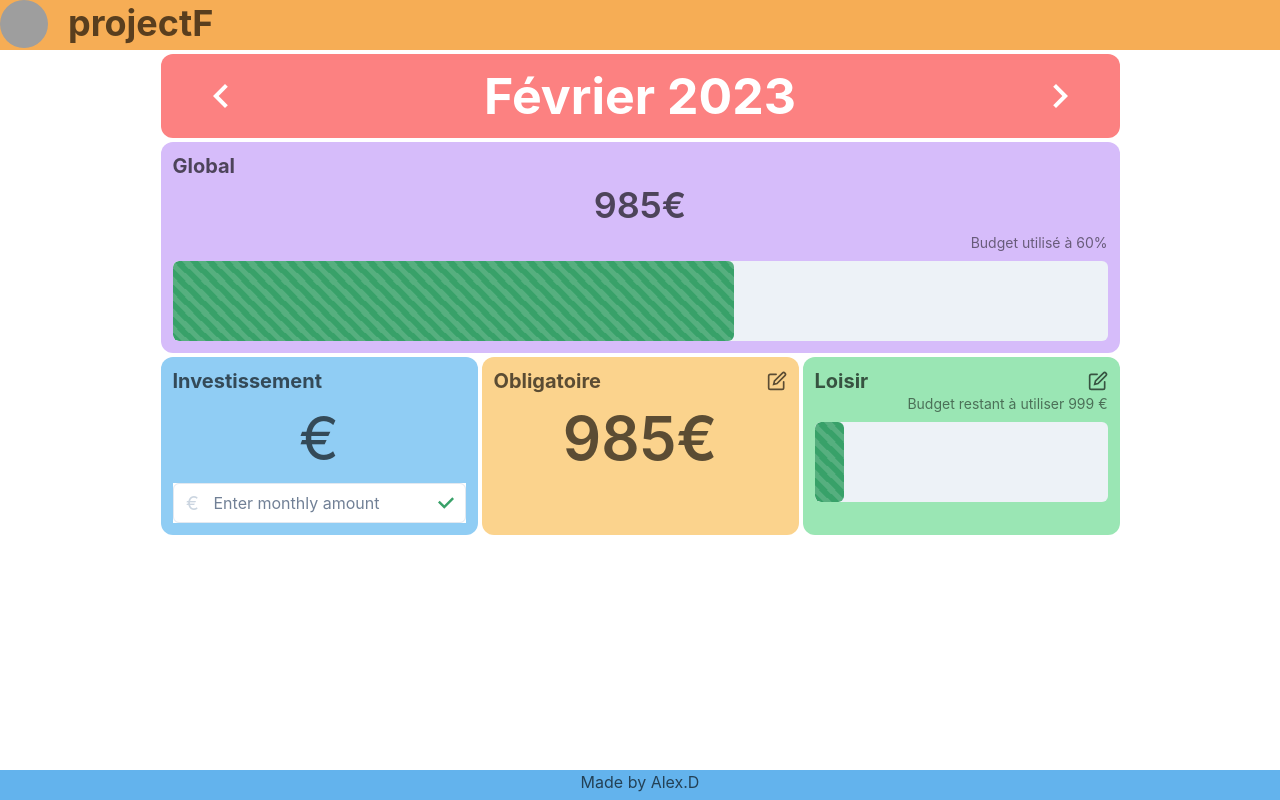
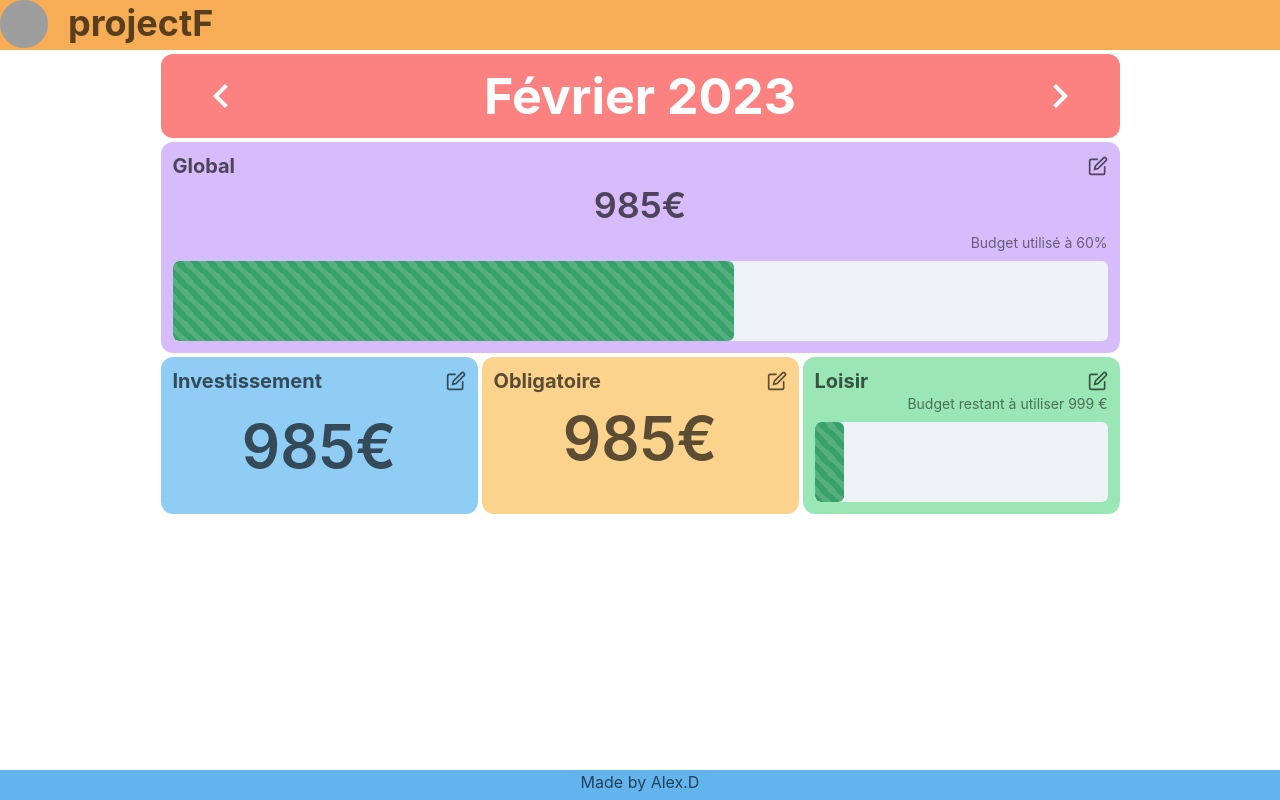
Before and after one commit to Alexiller/projectF, a React (Vite) app: page / in a window 1280 px wide. Built offline with nearby package versions, Linux system fonts and the light colour scheme; grey boxes are pictures that could not be loaded.

Commit message:
1st version of design

```diff
--- a/src/Components/BaseRevenue.jsx
+++ b/src/Components/BaseRevenue.jsx
@@ -1,5 +1,6 @@
 import React from 'react'
-import { Center, Heading, Progress, Stat, StatHelpText, StatLabel, StatNumber } from '@chakra-ui/react'
+import { Center, Heading, HStack, Progress, Stat, StatHelpText, StatLabel, StatNumber } from '@chakra-ui/react'
+import ModalGlobalRevenue from './Modal/ModalGlobalRevenue';
 
 export default function BaseRevenue() {
 
@@ -8,7 +9,10 @@ export default function BaseRevenue() {
     const remainingPercentage = 60;
   return (
     <Stat>
+          <HStack justifyContent={'space-between'}>
       <Heading fontSize={20}>Global</Heading>
+      <ModalGlobalRevenue/>
+    </HStack>
 
             <Center><StatNumber fontSize='4xl'>{985}€</StatNumber></Center>
       <StatHelpText textAlign={'right'}>
--- a/src/Components/FunExpense.jsx
+++ b/src/Components/FunExpense.jsx
@@ -1,6 +1,6 @@
 import React from 'react'
 import { Heading, HStack, Progress, Stat, StatHelpText} from '@chakra-ui/react'
-import ModalFunExpense from './ModalFunExpense'
+import ModalFunExpense from './Modal/ModalFunExpense'
 
 export default function FunExpense() {
   return (
--- a/src/Components/InvestmentExpense.jsx
+++ b/src/Components/InvestmentExpense.jsx
@@ -1,26 +1,22 @@
-import { CheckIcon } from '@chakra-ui/icons'
-import { Center, Heading, Input, InputGroup, InputLeftElement, InputRightElement, StatNumber, Text } from '@chakra-ui/react'
+import { Center, Heading, HStack, Input, InputGroup, InputLeftElement, InputRightElement, Stat, StatNumber, Text } from '@chakra-ui/react'
 import React from 'react'
+import ModalInvestmentExpense from './Modal/ModalInvestmentExpense'
 
 
 export default function InvestmentExpense() {
   return (
     <>
-    <Heading fontSize={20}>Investissement</Heading>
-    <Center>
-            <Text fontSize='6xl'>{}€</Text>
+    <Stat>
+    <HStack justifyContent={'space-between'} pb="2">
+      <Heading fontSize={20}>Investissement</Heading>
+      <ModalInvestmentExpense/>
+    </HStack>
+        <Center>
+            <StatNumber fontSize='6xl'>{985}€</StatNumber>
         </Center>
+    </Stat>
 
-    <InputGroup bg="white">
-    <InputLeftElement
-      pointerEvents='none'
-      color='gray.300'
-      fontSize='1.2em'
-      children='€'
-    />
-    <Input placeholder='Enter monthly amount' />
-    <InputRightElement children={<CheckIcon color='green.500' />} />
-  </InputGroup>
+
   </>
   )
 }
--- a/src/Components/ModalFunExpense.jsx
+++ b/src/Components/Modal/ModalFunExpense.jsx
@@ -25,26 +25,16 @@ export default function ModalFunExpense() {
                     </Thead>
                     <Tbody>
                     <Tr>
-                        <Td>inches</Td>
-                        <Td>millimetres (mm)</Td>
-                        <Td isNumeric>25.4</Td>
+                        <Td>Alimentation</Td>
+                        <Td>Auchan (mm)</Td>
+                        <Td isNumeric>20€</Td>
                     </Tr>
                     <Tr>
-                        <Td>feet</Td>
-                        <Td>centimetres (cm)</Td>
-                        <Td isNumeric>30.48</Td>
-                    </Tr>
-                    <Tr>
-                        <Td>yards</Td>
-                        <Td>metres (m)</Td>
-                        <Td isNumeric>0.91444</Td>
+                        <Td>Santé</Td>
+                        <Td>Pharmacie</Td>
+                        <Td isNumeric>15.50€</Td>
                     </Tr>
                     </Tbody>
-                    <Tfoot  >
-                    <Tr>
-                        <Th coldSpan="2" align='center'>To convert</Th>
-                    </Tr>
-                    </Tfoot>
                 </Table>
                 </TableContainer>
             </ModalBody>
--- /dev/null
+++ b/src/Components/Modal/ModalGlobalRevenue.jsx
@@ -0,0 +1,49 @@
+import { EditIcon } from '@chakra-ui/icons'
+import { Button, Modal, ModalBody, ModalCloseButton, ModalContent, ModalFooter, ModalHeader, ModalOverlay, Table, TableCaption, TableContainer, Tbody, Td, Tfoot, Th, Thead, Tr, useDisclosure } from '@chakra-ui/react'
+import React from 'react'
+
+export default function ModalGlobalRevenue() {
+    const { isOpen, onOpen, onClose } = useDisclosure()
+    return (
+      <>
+          <EditIcon boxSize={'5'} onClick={onOpen}/>
+
+          <Modal isOpen={isOpen} onClose={onClose} size="4xl">
+            <ModalOverlay />
+            <ModalContent>
+              <ModalHeader>Investissement</ModalHeader>
+              <ModalCloseButton />
+              <ModalBody>
+                  <TableContainer>
+                  <Table variant='simple'>
+                      <Thead>
+                      <Tr>
+                          <Th>Catégorie</Th>
+                          <Th isNumeric>Montant</Th>
+                      </Tr>
+                      </Thead>
+                      <Tbody>
+                      <Tr>
+                          <Td>EFT</Td>
+                          <Td isNumeric>20€</Td>
+                      </Tr>
+                      <Tr>
+                          <Td>AV</Td>
+                          <Td isNumeric>15.50€</Td>
+                      </Tr>
+                      </Tbody>
+                  </Table>
+                  </TableContainer>
+              </ModalBody>
+
+              <ModalFooter>
+                <Button colorScheme='green' mx="5">Ajouter une dépense</Button>
+                <Button colorScheme='blue' mr={3} onClick={onClose}>
+                  Close
+                </Button>
+              </ModalFooter>
+            </ModalContent>
+          </Modal>
+        </>
+    )
+  }
--- /dev/null
+++ b/src/Components/Modal/ModalInvestmentExpense.jsx
@@ -0,0 +1,49 @@
+import { EditIcon } from '@chakra-ui/icons'
+import { Button, Modal, ModalBody, ModalCloseButton, ModalContent, ModalFooter, ModalHeader, ModalOverlay, Table, TableCaption, TableContainer, Tbody, Td, Tfoot, Th, Thead, Tr, useDisclosure } from '@chakra-ui/react'
+import React from 'react'
+
+export default function ModalInvestmentExpense() {
+    const { isOpen, onOpen, onClose } = useDisclosure()
+  return (
+    <>
+        <EditIcon boxSize={'5'} onClick={onOpen}/>
+
+        <Modal isOpen={isOpen} onClose={onClose} size="4xl">
+          <ModalOverlay />
+          <ModalContent>
+            <ModalHeader>Investissement</ModalHeader>
+            <ModalCloseButton />
+            <ModalBody>
+                <TableContainer>
+                <Table variant='simple'>
+                    <Thead>
+                    <Tr>
+                        <Th>Catégorie</Th>
+                        <Th isNumeric>Montant</Th>
+                    </Tr>
+                    </Thead>
+                    <Tbody>
+                    <Tr>
+                        <Td>EFT</Td>
+                        <Td isNumeric>20€</Td>
+                    </Tr>
+                    <Tr>
+                        <Td>AV</Td>
+                        <Td isNumeric>15.50€</Td>
+                    </Tr>
+                    </Tbody>
+                </Table>
+                </TableContainer>
+            </ModalBody>
+
+            <ModalFooter>
+              <Button colorScheme='green' mx="5">Ajouter une dépense</Button>
+              <Button colorScheme='blue' mr={3} onClick={onClose}>
+                Close
+              </Button>
+            </ModalFooter>
+          </ModalContent>
+        </Modal>
+      </>
+  )
+}
--- /dev/null
+++ b/src/Components/Modal/ModalRequiredExpense.jsx
@@ -0,0 +1,30 @@
+import { EditIcon } from '@chakra-ui/icons'
+import { Button, Modal, ModalBody, ModalCloseButton, ModalContent, ModalFooter, ModalHeader, ModalOverlay, Table, TableCaption, TableContainer, Tbody, Td, Tfoot, Th, Thead, Tr, useDisclosure } from '@chakra-ui/react'
+import React from 'react'
+
+export default function ModalRequiredExpense() {
+    const { isOpen, onOpen, onClose } = useDisclosure()
+    return (
+      <>
+          <EditIcon boxSize={'5'} onClick={onOpen}/>
+
+          <Modal isOpen={isOpen} onClose={onClose} size="4xl">
+            <ModalOverlay />
+            <ModalContent>
+              <ModalHeader>Dépenses obligatoire</ModalHeader>
+              <ModalCloseButton />
+              <ModalBody>
+
+              </ModalBody>
+
+              <ModalFooter>
+                <Button colorScheme='green' mx="5">Ajouter une dépense</Button>
+                <Button colorScheme='blue' mr={3} onClick={onClose}>
+                  Close
+                </Button>
+              </ModalFooter>
+            </ModalContent>
+          </Modal>
+        </>
+    )
+  }
--- a/src/Components/RequiredExpense.jsx
+++ b/src/Components/RequiredExpense.jsx
@@ -1,6 +1,7 @@
 import React from 'react'
 import { Center, Heading, HStack, Stat, StatNumber } from '@chakra-ui/react'
 import { EditIcon } from '@chakra-ui/icons'
+import ModalRequiredExpense from './Modal/ModalRequiredExpense'
 
 export default function RequiredExpense() {
   return (
@@ -8,7 +9,7 @@ export default function RequiredExpense() {
     <Stat>
     <HStack justifyContent={'space-between'}>
       <Heading fontSize={20}>Obligatoire</Heading>
-      <EditIcon boxSize={'5'}/>
+      <ModalRequiredExpense/>
     </HStack>
         <Center>
             <StatNumber fontSize='6xl'>{985}€</StatNumber>
```
